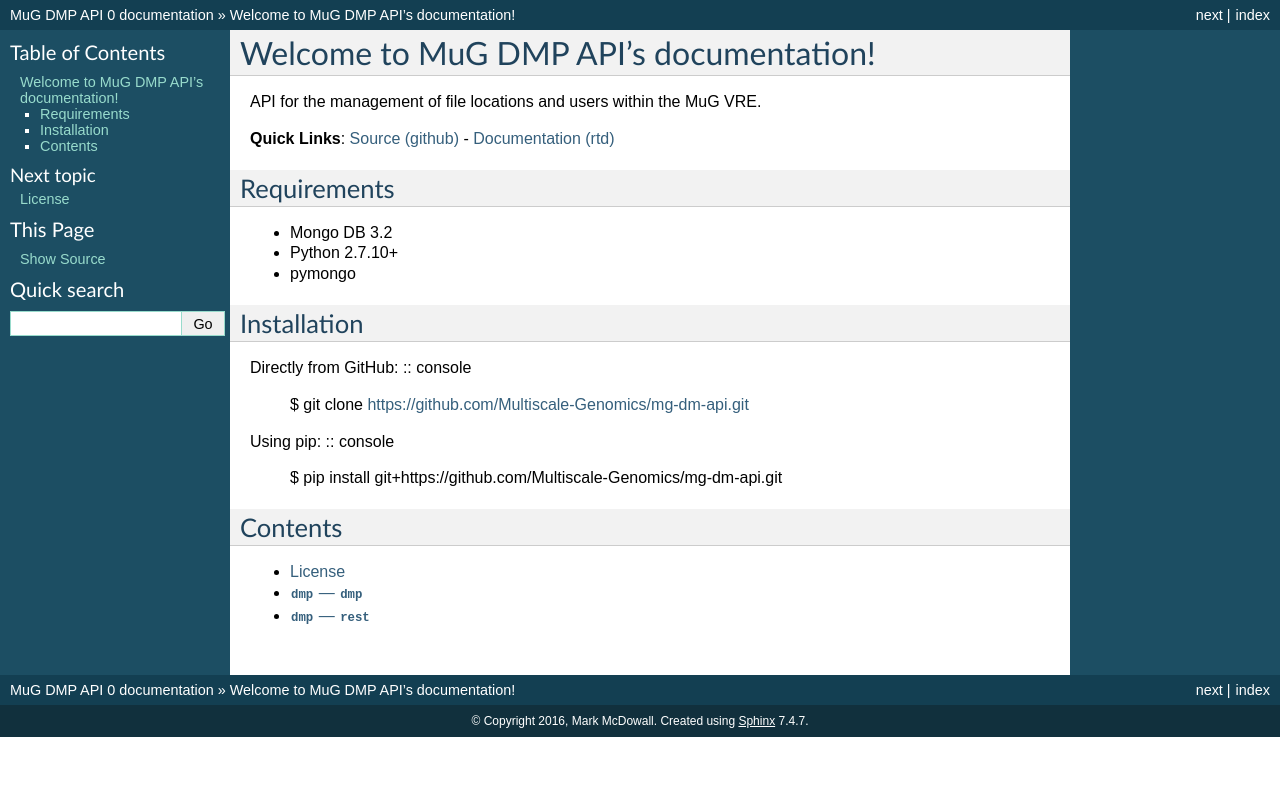
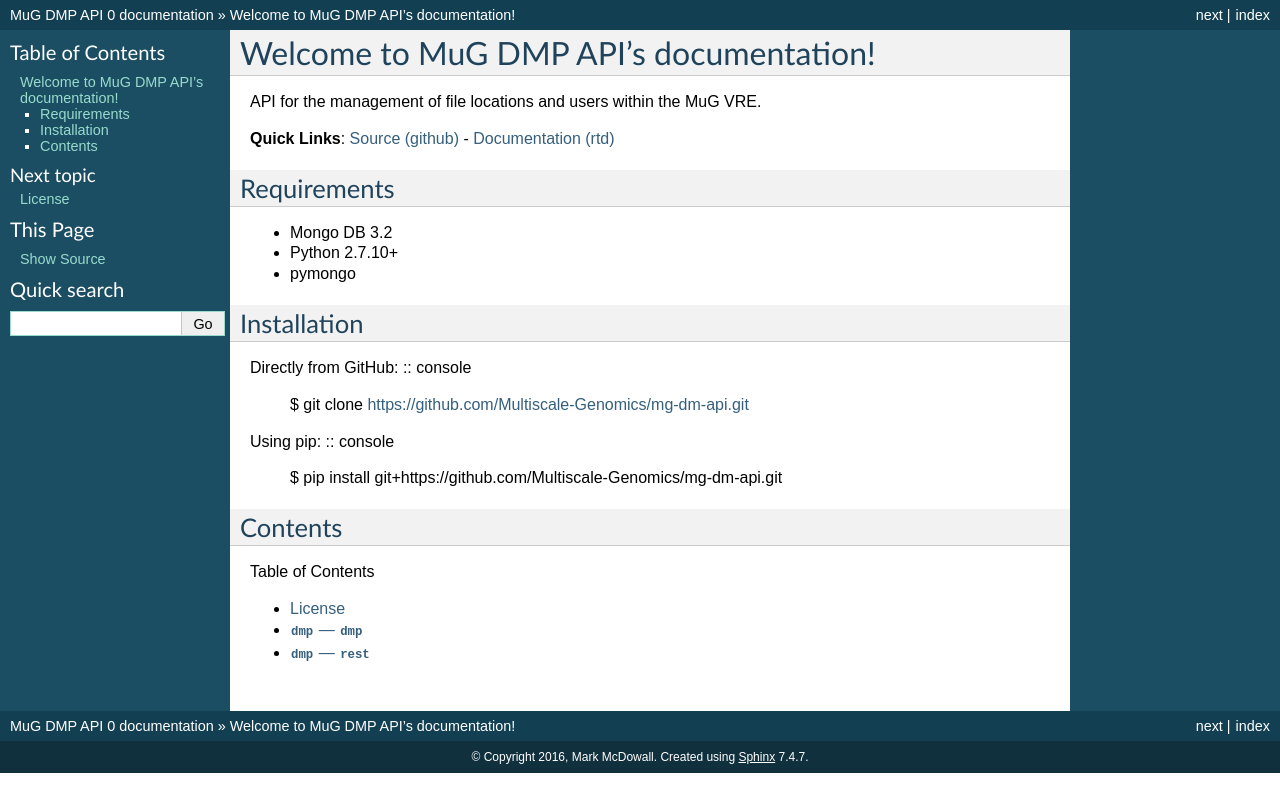
Before and after one commit to Multiscale-Genomics/mg-dm-api, a Sphinx documentation site: the page built from docs/index.rst, in a window 1280 px wide. Shown: the top 812 px of the page. Built offline with Sphinx 7.4.7, drawn with Linux system fonts in a browser that asks for light colours.

Commit message:
Update to the wrappings on the TOC

```diff
--- a/docs/index.rst
+++ b/docs/index.rst
@@ -29,6 +29,8 @@ Using pip:
 Contents
 --------
 .. toctree::
+   :caption: Table of Contents
+   :name: mastertoc
 
    license
    dmp
```
